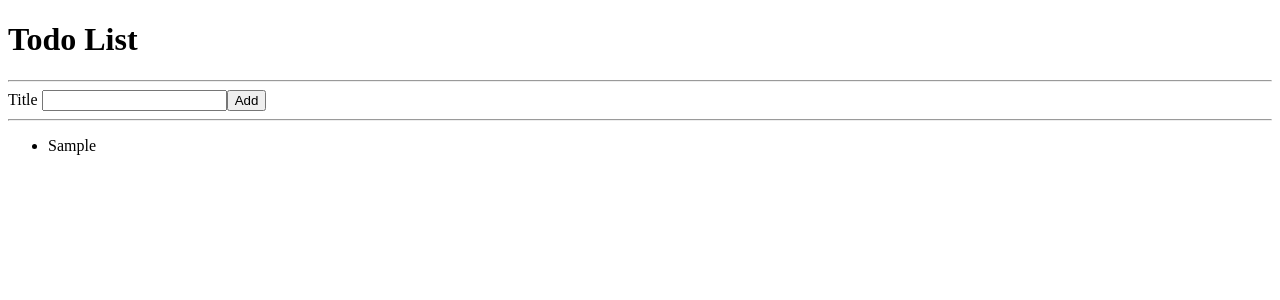
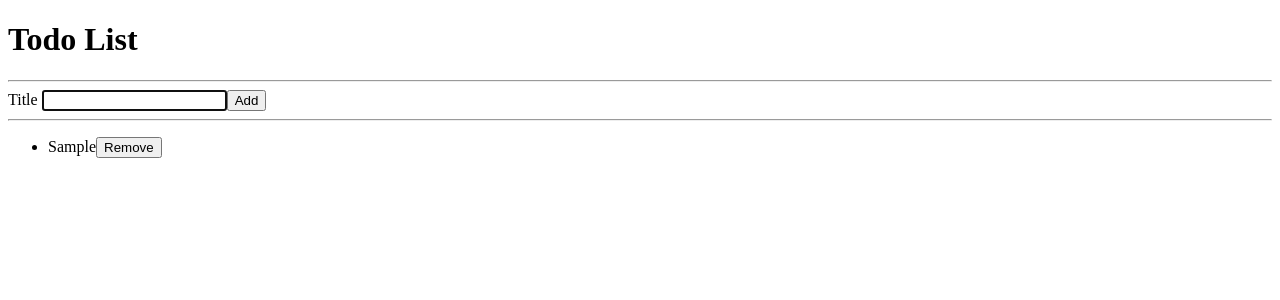
Before and after one commit to up2code3/React-todo, a React (Create React App) app: page / in a window 1280 px wide. Both pictures are taken after typing "Sample" into the empty fields and a click on the button "Add". Shown: the top 300 px of the page. Built offline with nearby package versions, Linux system fonts and the light colour scheme; the HTML template or start-up script is replaced by a standard one.

Commit message:
made focus and remove button

```diff
--- a/src/AddTodoForm.js
+++ b/src/AddTodoForm.js
@@ -1,4 +1,5 @@
 import React,{useState} from "react";
+import InputWithLabel from "./InputWithLabel";
 
 function AddTodoForm({onAddTodo}) {
 
@@ -22,8 +23,14 @@ function AddTodoForm({onAddTodo}) {
 
   return (
     <form onSubmit={handleAddTodo}>
-      <label htmlFor="todoTitle"> Title </label>
-      <input  value={todoTitle} onChange={handleTitleChange} type="text" id="todoTitle" name="title"/>
+    <InputWithLabel
+      id="todoTitle"
+      value={todoTitle}
+      onChange={handleTitleChange}
+      type="text"
+    >
+      Title
+    </InputWithLabel>
       <button type="submit"> Add</button>
     </form>
   );
--- a/src/App.js
+++ b/src/App.js
@@ -17,7 +17,15 @@ import TodoList from "./TodoList";
 
 function App() {
 
+
   const [todoList, setTodoList] = useSemiPersistentState();
+
+
+  const removeTodo = (id) => {
+    const newTodoList = todoList.filter((todo) => todo.id !== id)
+    setTodoList(newTodoList)
+  }
+
 
   const addTodo = (newTodo) => {
     setTodoList([...todoList, newTodo]);
@@ -29,7 +37,7 @@ function App() {
       <hr />
       <AddTodoForm onAddTodo={addTodo} />
       <hr />
-      <TodoList todoList={todoList} />
+      <TodoList todoList={todoList} onRemoveTodo={removeTodo} />
     </>
   );
 }
--- /dev/null
+++ b/src/InputWithLabel.js
@@ -0,0 +1,31 @@
+import React, { useState } from "react";
+
+const InputWithLabel = ({
+  id,
+  isFocused,
+  children,
+  value,
+  type,
+  name,
+  onChange,
+}) => {
+    const inputRef = React.useRef();
+    React.useEffect(() => {
+        inputRef.current.focus();
+    });
+  return (
+    <>
+      <label htmlFor={id}> {children} </label>
+      <input
+        ref={inputRef}
+        value={value}
+        onChange={onChange}
+        type={type}
+        id={id}
+        name="title"
+      />
+    </>
+  );
+};
+
+export default InputWithLabel;
--- a/src/TodoList.js
+++ b/src/TodoList.js
@@ -3,14 +3,17 @@ import TodoListItem from "./TodoListItem";
 
 
 
-const TodoList = ({todoList}) => {
+const TodoList = ({todoList, onRemoveTodo}) => {
   return (
     <ul>
       {todoList.map(function (item) {
         return (
 
-            <TodoListItem key={item.id}
-             todo={item} />
+            <TodoListItem
+            onRemoveTodo={onRemoveTodo}
+            key={item.id}
+            todo={item}
+            />
         );
       })}
     </ul>
--- a/src/TodoListItem.js
+++ b/src/TodoListItem.js
@@ -1,9 +1,12 @@
 import React from "react";
 
 
-const TodoListItem = ({todo}) => {
+const TodoListItem = ({todo, onRemoveTodo}) => {
 return(
-    <li> {todo.title} </li>
+    <li>
+        {todo.title}
+        <button onClick={() => onRemoveTodo(todo.id)} >Remove</button>
+    </li>
 )
 };
 
```
